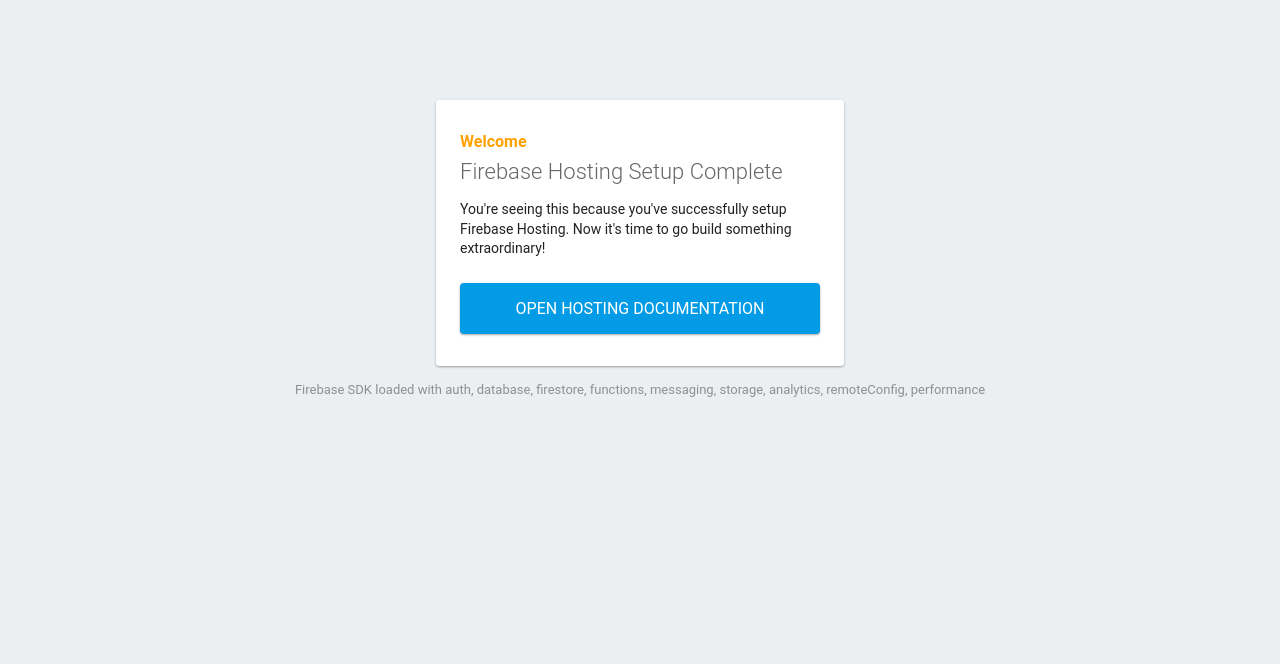
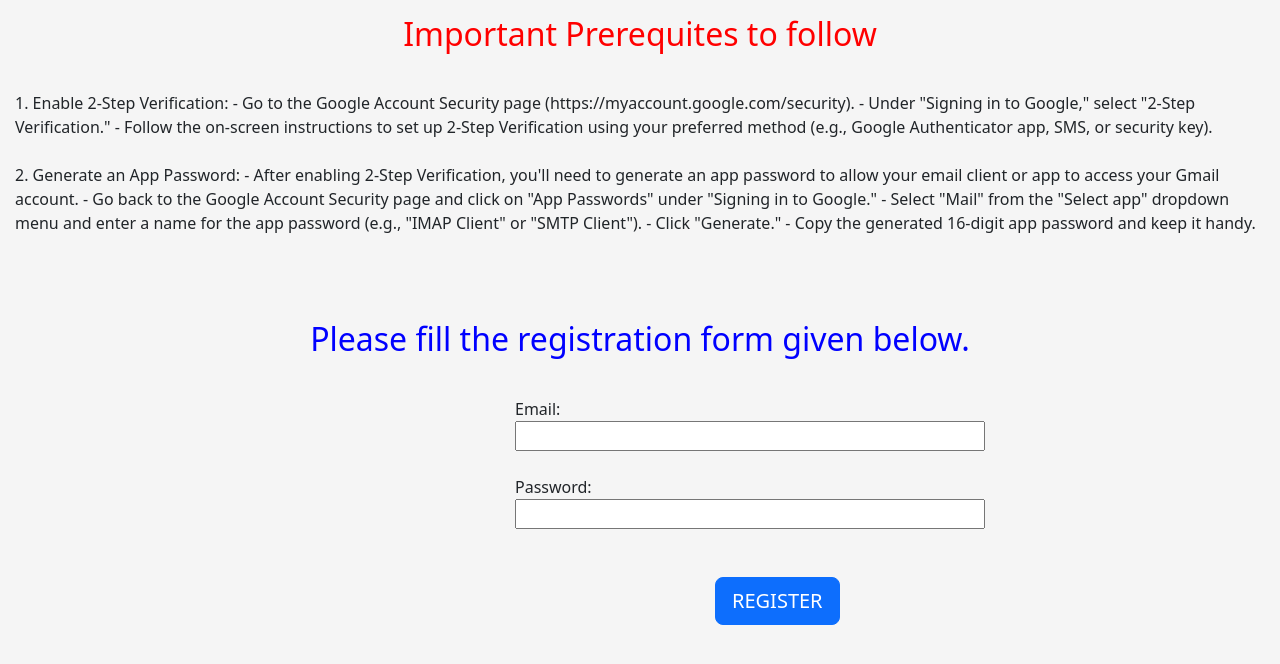
Before and after one commit to ms070902/eyes_free_prereq, a plain HTML site: page public/index.html in a window 1280 px wide. Drawn offline with nearby package versions, Linux system fonts and the light colour scheme; some packages are replaced by stand-ins of ours.

```diff
--- a/public/index.html
+++ b/public/index.html
@@ -1,89 +1,79 @@
 <!DOCTYPE html>
-<html>
-  <head>
-    <meta charset="utf-8">
-    <meta name="viewport" content="width=device-width, initial-scale=1">
-    <title>Welcome to Firebase Hosting</title>
+<html lang="en">
 
-    <!-- update the version number as needed -->
-    <script defer src="/__/firebase/10.11.0/firebase-app-compat.js"></script>
-    <!-- include only the Firebase features as you need -->
-    <script defer src="/__/firebase/10.11.0/firebase-auth-compat.js"></script>
-    <script defer src="/__/firebase/10.11.0/firebase-database-compat.js"></script>
-    <script defer src="/__/firebase/10.11.0/firebase-firestore-compat.js"></script>
-    <script defer src="/__/firebase/10.11.0/firebase-functions-compat.js"></script>
-    <script defer src="/__/firebase/10.11.0/firebase-messaging-compat.js"></script>
-    <script defer src="/__/firebase/10.11.0/firebase-storage-compat.js"></script>
-    <script defer src="/__/firebase/10.11.0/firebase-analytics-compat.js"></script>
-    <script defer src="/__/firebase/10.11.0/firebase-remote-config-compat.js"></script>
-    <script defer src="/__/firebase/10.11.0/firebase-performance-compat.js"></script>
-    <!--
-      initialize the SDK after all desired features are loaded, set useEmulator to false
-      to avoid connecting the SDK to running emulators.
-    -->
-    <script defer src="/__/firebase/init.js?useEmulator=true"></script>
+<head>
+  <meta charset="UTF-8" />
+  <meta name="viewport" content="width=device-width, initial-scale=1.0" />
+  <title>Registration</title>
+  <link href="https://cdn.jsdelivr.net/npm/bootstrap@5.3.3/dist/css/bootstrap.min.css" rel="stylesheet"
+    integrity="sha384-QWTKZyjpPEjISv5WaRU9OFeRpok6YctnYmDr5pNlyT2bRjXh0JMhjY6hW+ALEwIH" crossorigin="anonymous" />
+  <link rel="stylesheet" href="style.css" />
+</head>
 
-    <style media="screen">
-      body { background: #ECEFF1; color: rgba(0,0,0,0.87); font-family: Roboto, Helvetica, Arial, sans-serif; margin: 0; padding: 0; }
-      #message { background: white; max-width: 360px; margin: 100px auto 16px; padding: 32px 24px; border-radius: 3px; }
-      #message h2 { color: #ffa100; font-weight: bold; font-size: 16px; margin: 0 0 8px; }
-      #message h1 { font-size: 22px; font-weight: 300; color: rgba(0,0,0,0.6); margin: 0 0 16px;}
-      #message p { line-height: 140%; margin: 16px 0 24px; font-size: 14px; }
-      #message a { display: block; text-align: center; background: #039be5; text-transform: uppercase; text-decoration: none; color: white; padding: 16px; border-radius: 4px; }
-      #message, #message a { box-shadow: 0 1px 3px rgba(0,0,0,0.12), 0 1px 2px rgba(0,0,0,0.24); }
-      #load { color: rgba(0,0,0,0.4); text-align: center; font-size: 13px; }
-      @media (max-width: 600px) {
-        body, #message { margin-top: 0; background: white; box-shadow: none; }
-        body { border-top: 16px solid #ffa100; }
+<body>
+  <div class="details">
+    <h2 id="rule">Important Prerequites to follow</h2>
+    <p>
+      1. Enable 2-Step Verification: - Go to the Google Account Security page
+      (https://myaccount.google.com/security). - Under "Signing in to Google,"
+      select "2-Step Verification." - Follow the on-screen instructions to set
+      up 2-Step Verification using your preferred method (e.g., Google
+      Authenticator app, SMS, or security key). <br /><br />
+      2. Generate an App Password: - After enabling 2-Step Verification,
+      you'll need to generate an app password to allow your email client or
+      app to access your Gmail account. - Go back to the Google Account
+      Security page and click on "App Passwords" under "Signing in to Google."
+      - Select "Mail" from the "Select app" dropdown menu and enter a name for
+      the app password (e.g., "IMAP Client" or "SMTP Client"). - Click
+      "Generate." - Copy the generated 16-digit app password and keep it
+      handy.
+    </p>
+    <br />
+    <h2 id="req">Please fill the registration form given below.</h2>
+  </div>
+
+  <div class="register-container">
+    <form id="register-form">
+      <label for="newUsername">Email:</label>
+      <input type="email" id="newEmail" name="newEmail" required />
+      <br />
+      <br />
+      <label for="newPassword">Password:</label>
+      <input type="password" id="newPassword" name="newPassword" required />
+      <br />
+      <br />
+      <br />
+      <button id="btn" type="button" class="btn btn-primary btn-lg" onclick="sendData()">
+        REGISTER
+      </button>
+    </form>
+    <script>
+      async function sendData() {
+        const email = document.getElementById('newEmail').value;
+        const password = document.getElementById('newPassword').value;
+
+        const formData = new FormData();
+        formData.append('user_email', email);
+        formData.append('user_password', password);
+
+        const apiUrl = "https://6a30-202-179-95-90.ngrok-free.app/";
+
+        const url = apiUrl + 'registerpassword';
+
+        const response = await fetch(url, {
+          method: 'POST',
+          cache: 'no-cache',
+          body: formData
+        });
+
+        const result = response.json();
+
+        if(response.status === 200) {
+          alert("Response received successfully");
+        }
       }
-    </style>
-  </head>
-  <body>
-    <div id="message">
-      <h2>Welcome</h2>
-      <h1>Firebase Hosting Setup Complete</h1>
-      <p>You're seeing this because you've successfully setup Firebase Hosting. Now it's time to go build something extraordinary!</p>
-      <a target="_blank" href="https://firebase.google.com/docs/hosting/">Open Hosting Documentation</a>
-    </div>
-    <p id="load">Firebase SDK Loading&hellip;</p>
+    </script>
+  </div>
+</body>
 
-    <script>
-      document.addEventListener('DOMContentLoaded', function() {
-        const loadEl = document.querySelector('#load');
-        // // 🔥🔥🔥🔥🔥🔥🔥🔥🔥🔥🔥🔥🔥🔥🔥🔥🔥🔥🔥🔥🔥🔥🔥🔥🔥🔥🔥🔥🔥🔥🔥
-        // // The Firebase SDK is initialized and available here!
-        //
-        // firebase.auth().onAuthStateChanged(user => { });
-        // firebase.database().ref('/path/to/ref').on('value', snapshot => { });
-        // firebase.firestore().doc('/foo/bar').get().then(() => { });
-        // firebase.functions().httpsCallable('yourFunction')().then(() => { });
-        // firebase.messaging().requestPermission().then(() => { });
-        // firebase.storage().ref('/path/to/ref').getDownloadURL().then(() => { });
-        // firebase.analytics(); // call to activate
-        // firebase.analytics().logEvent('tutorial_completed');
-        // firebase.performance(); // call to activate
-        //
-        // // 🔥🔥🔥🔥🔥🔥🔥🔥🔥🔥🔥🔥🔥🔥🔥🔥🔥🔥🔥🔥🔥🔥🔥🔥🔥🔥🔥🔥🔥🔥🔥
-
-        try {
-          let app = firebase.app();
-          let features = [
-            'auth',
-            'database',
-            'firestore',
-            'functions',
-            'messaging',
-            'storage',
-            'analytics',
-            'remoteConfig',
-            'performance',
-          ].filter(feature => typeof app[feature] === 'function');
-          loadEl.textContent = `Firebase SDK loaded with ${features.join(', ')}`;
-        } catch (e) {
-          console.error(e);
-          loadEl.textContent = 'Error loading the Firebase SDK, check the console.';
-        }
-      });
-    </script>
-  </body>
 </html>
```
